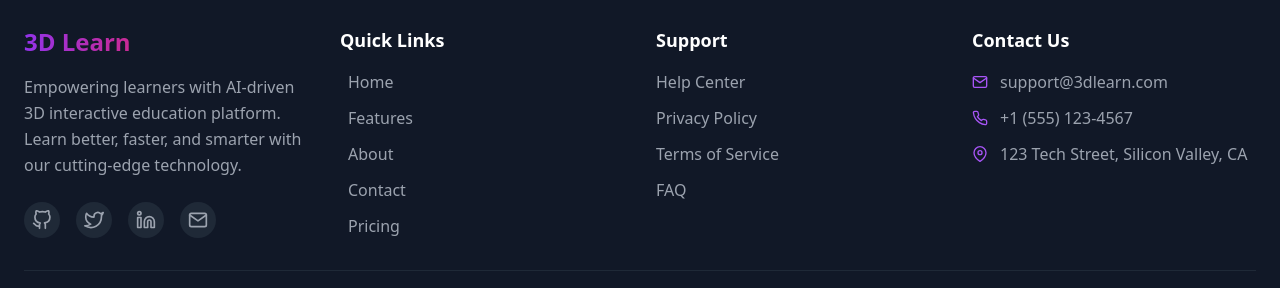
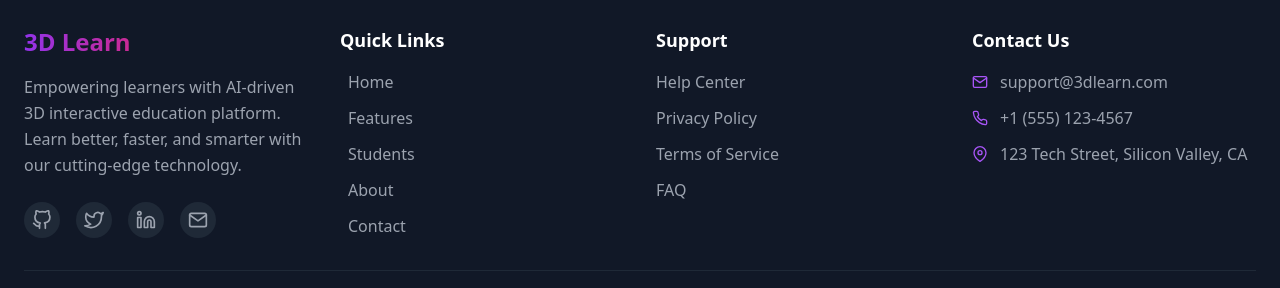
Before and after one commit to Sonia-21-Sh/React-Project, a React (Create React App) app: page /login in a window 1280 px wide. Shown: the part 966-1254 px from the top of the page. Built offline with nearby package versions, Linux system fonts and the light colour scheme.

Commit message:
Fix Students and TasksPlanner pages - remove unused imports

```diff
--- a/src/components/Footer.jsx
+++ b/src/components/Footer.jsx
@@ -51,28 +51,34 @@ const Footer = () => {
             <div className="flex space-x-4 mt-6">
               <motion.a
                 whileHover={{ scale: 1.1, y: -3 }}
-                href="#"
+                href="https://github.com"
+                target="_blank"
+                rel="noopener noreferrer"
                 className="text-gray-400 hover:text-white transition bg-gray-800 p-2 rounded-full"
               >
                 <FiGithub size={20} />
               </motion.a>
               <motion.a
                 whileHover={{ scale: 1.1, y: -3 }}
-                href="#"
+                href="https://twitter.com"
+                target="_blank"
+                rel="noopener noreferrer"
                 className="text-gray-400 hover:text-white transition bg-gray-800 p-2 rounded-full"
               >
                 <FiTwitter size={20} />
               </motion.a>
               <motion.a
                 whileHover={{ scale: 1.1, y: -3 }}
-                href="#"
+                href="https://linkedin.com"
+                target="_blank"
+                rel="noopener noreferrer"
                 className="text-gray-400 hover:text-white transition bg-gray-800 p-2 rounded-full"
               >
                 <FiLinkedin size={20} />
               </motion.a>
               <motion.a
                 whileHover={{ scale: 1.1, y: -3 }}
-                href="#"
+                href="mailto:support@3dlearn.com"
                 className="text-gray-400 hover:text-white transition bg-gray-800 p-2 rounded-full"
               >
                 <FiMail size={20} />
@@ -84,17 +90,36 @@ const Footer = () => {
           <motion.div variants={itemVariants}>
             <h4 className="font-semibold text-lg mb-4">Quick Links</h4>
             <ul className="space-y-3">
-              {['Home', 'Features', 'About', 'Contact', 'Pricing'].map((item) => (
-                <li key={item}>
-                  <Link
-                    to={item === 'Home' ? '/' : `/${item.toLowerCase()}`}
-                    className="text-gray-400 hover:text-white transition flex items-center space-x-2 group"
-                  >
-                    <span className="w-0 group-hover:w-2 h-0.5 bg-purple-500 transition-all"></span>
-                    <span>{item}</span>
-                  </Link>
-                </li>
-              ))}
+              <li>
+                <Link to="/" className="text-gray-400 hover:text-white transition flex items-center space-x-2 group">
+                  <span className="w-0 group-hover:w-2 h-0.5 bg-purple-500 transition-all"></span>
+                  <span>Home</span>
+                </Link>
+              </li>
+              <li>
+                <Link to="/features" className="text-gray-400 hover:text-white transition flex items-center space-x-2 group">
+                  <span className="w-0 group-hover:w-2 h-0.5 bg-purple-500 transition-all"></span>
+                  <span>Features</span>
+                </Link>
+              </li>
+              <li>
+                <Link to="/students" className="text-gray-400 hover:text-white transition flex items-center space-x-2 group">
+                  <span className="w-0 group-hover:w-2 h-0.5 bg-purple-500 transition-all"></span>
+                  <span>Students</span>
+                </Link>
+              </li>
+              <li>
+                <Link to="/about" className="text-gray-400 hover:text-white transition flex items-center space-x-2 group">
+                  <span className="w-0 group-hover:w-2 h-0.5 bg-purple-500 transition-all"></span>
+                  <span>About</span>
+                </Link>
+              </li>
+              <li>
+                <Link to="/contact" className="text-gray-400 hover:text-white transition flex items-center space-x-2 group">
+                  <span className="w-0 group-hover:w-2 h-0.5 bg-purple-500 transition-all"></span>
+                  <span>Contact</span>
+                </Link>
+              </li>
             </ul>
           </motion.div>
 
@@ -102,10 +127,10 @@ const Footer = () => {
           <motion.div variants={itemVariants}>
             <h4 className="font-semibold text-lg mb-4">Support</h4>
             <ul className="space-y-3 text-gray-400">
-              <li><a href="#" className="hover:text-white transition">Help Center</a></li>
-              <li><a href="#" className="hover:text-white transition">Privacy Policy</a></li>
-              <li><a href="#" className="hover:text-white transition">Terms of Service</a></li>
-              <li><a href="#" className="hover:text-white transition">FAQ</a></li>
+              <li><a href="/help" className="hover:text-white transition">Help Center</a></li>
+              <li><Link to="/privacy" className="hover:text-white transition">Privacy Policy</Link></li>
+              <li><Link to="/terms" className="hover:text-white transition">Terms of Service</Link></li>
+              <li><Link to="/faq" className="hover:text-white transition">FAQ</Link></li>
             </ul>
           </motion.div>
 
--- a/src/components/LoadingSkeleton.jsx
+++ b/src/components/LoadingSkeleton.jsx
@@ -1,5 +1,5 @@
 import React from 'react';
-import { motion } from 'framer-motion';
+// remove: import { motion } from 'framer-motion';
 
 const LoadingSkeleton = () => {
   return (
--- a/src/components/Sidebar.jsx
+++ b/src/components/Sidebar.jsx
@@ -3,9 +3,8 @@ import { NavLink, useNavigate } from 'react-router-dom';
 import { motion, AnimatePresence } from 'framer-motion';
 import { useAuth } from '../contexts/AuthContext';
 import {
-  FiHome, FiFileText, FiHelpCircle, FiCheckSquare,
-  FiActivity, FiCpu, FiCalendar, FiBell, FiAward,
-  FiUser, FiSettings, FiLogOut, FiMenu, FiX,
+  FiHome, FiFileText, FiCpu, FiHelpCircle, FiCheckSquare,
+  FiActivity, FiSettings, FiLogOut, FiMenu, FiX,
   FiBarChart2, FiBookOpen
 } from 'react-icons/fi';
 
@@ -13,6 +12,7 @@ const Sidebar = () => {
   const [isOpen, setIsOpen] = useState(false);
   const { logout } = useAuth();
   const navigate = useNavigate();
+  // Remove unused 'user' variable if not used
 
   const menuItems = [
     { name: 'Dashboard', icon: FiHome, path: '/dashboard' },
@@ -39,6 +39,7 @@ const Sidebar = () => {
   };
 
   return (
+    // Rest of your sidebar code remains same
     <>
       {/* Animated Hamburger Menu Button */}
       <motion.button
@@ -93,7 +94,6 @@ const Sidebar = () => {
             className="fixed left-0 top-0 h-full w-72 bg-white dark:bg-gray-800 shadow-2xl z-50 overflow-y-auto"
           >
             <div className="flex flex-col h-full">
-              {/* Sidebar Header */}
               <div className="p-6 border-b border-gray-200 dark:border-gray-700">
                 <div className="flex justify-between items-center">
                   <div>
@@ -106,7 +106,6 @@ const Sidebar = () => {
                 </div>
               </div>
 
-              {/* Navigation Menu */}
               <nav className="flex-1 p-4 space-y-1">
                 {menuItems.map((item) => {
                   const Icon = item.icon;
@@ -130,7 +129,6 @@ const Sidebar = () => {
                 })}
               </nav>
 
-              {/* Logout Button */}
               <div className="p-4 border-t border-gray-200 dark:border-gray-700">
                 <button
                   onClick={handleLogout}
--- a/src/pages/Students.jsx
+++ b/src/pages/Students.jsx
@@ -1,6 +1,6 @@
 import React from 'react';
 import { motion } from 'framer-motion';
-import { FiSearch, FiFilter, FiTrendingUp, FiUsers, FiBookOpen, FiAward } from 'react-icons/fi';
+import { FiSearch, FiFilter, FiTrendingUp, FiUsers, FiAward } from 'react-icons/fi';
 import { useStudents } from '../hooks/useStudents';
 import StudentCard from '../components/StudentCard';
 import LoadingSkeleton from '../components/LoadingSkeleton';
--- a/src/pages/TasksPlanner.jsx
+++ b/src/pages/TasksPlanner.jsx
@@ -2,8 +2,7 @@ import React, { useState, useEffect } from 'react';
 import { motion, AnimatePresence } from 'framer-motion';
 import {
   FiPlus, FiEdit2, FiTrash2, FiCalendar, FiFlag,
-  FiClock, FiCheckCircle, FiCircle, FiDragHandle,
-  FiAlertCircle, FiTrendingUp, FiBarChart2
+  FiClock, FiCheckCircle, FiCircle
 } from 'react-icons/fi';
 import toast from 'react-hot-toast';
 import { DragDropContext, Droppable, Draggable } from 'react-beautiful-dnd';
```
